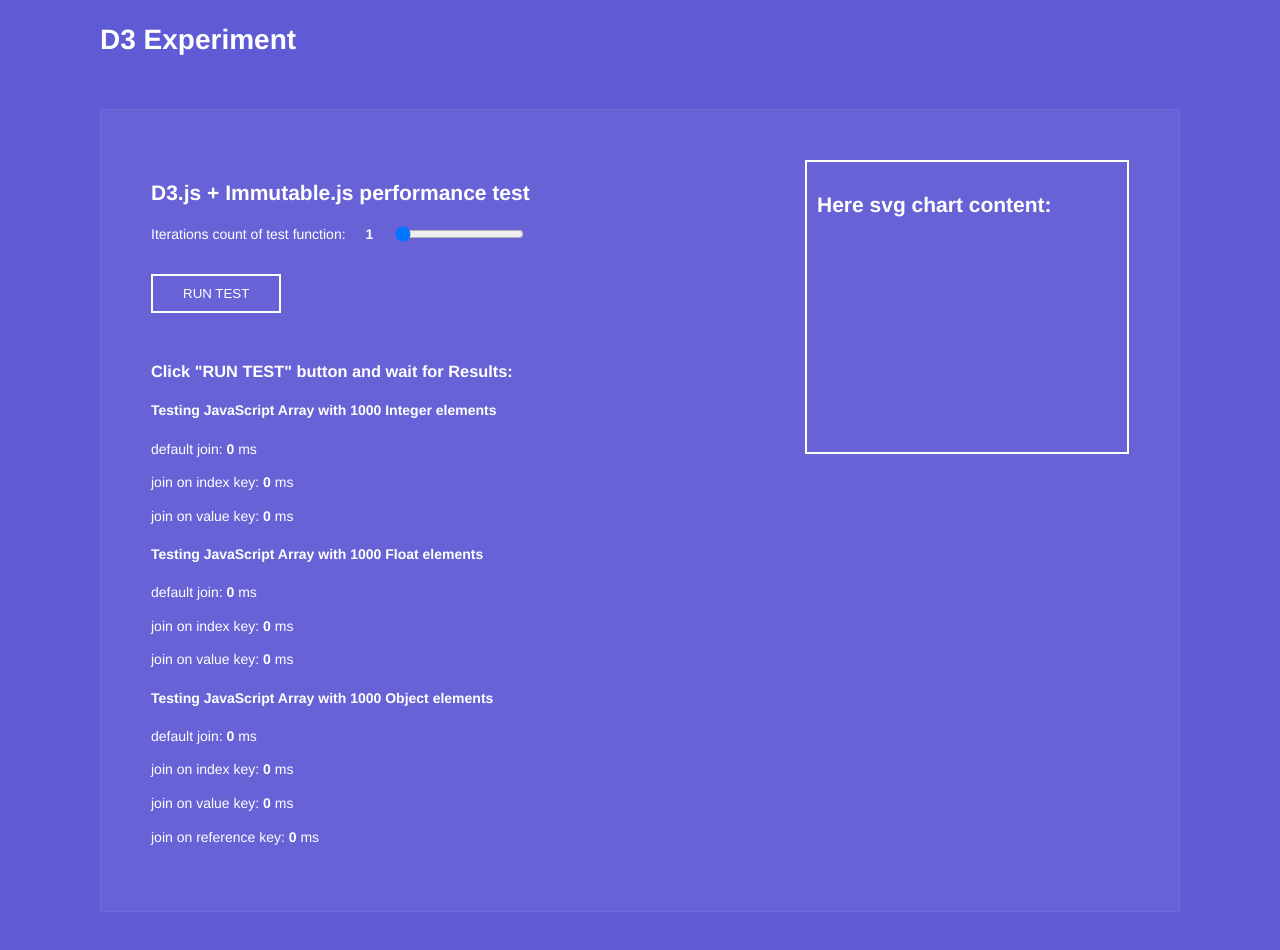
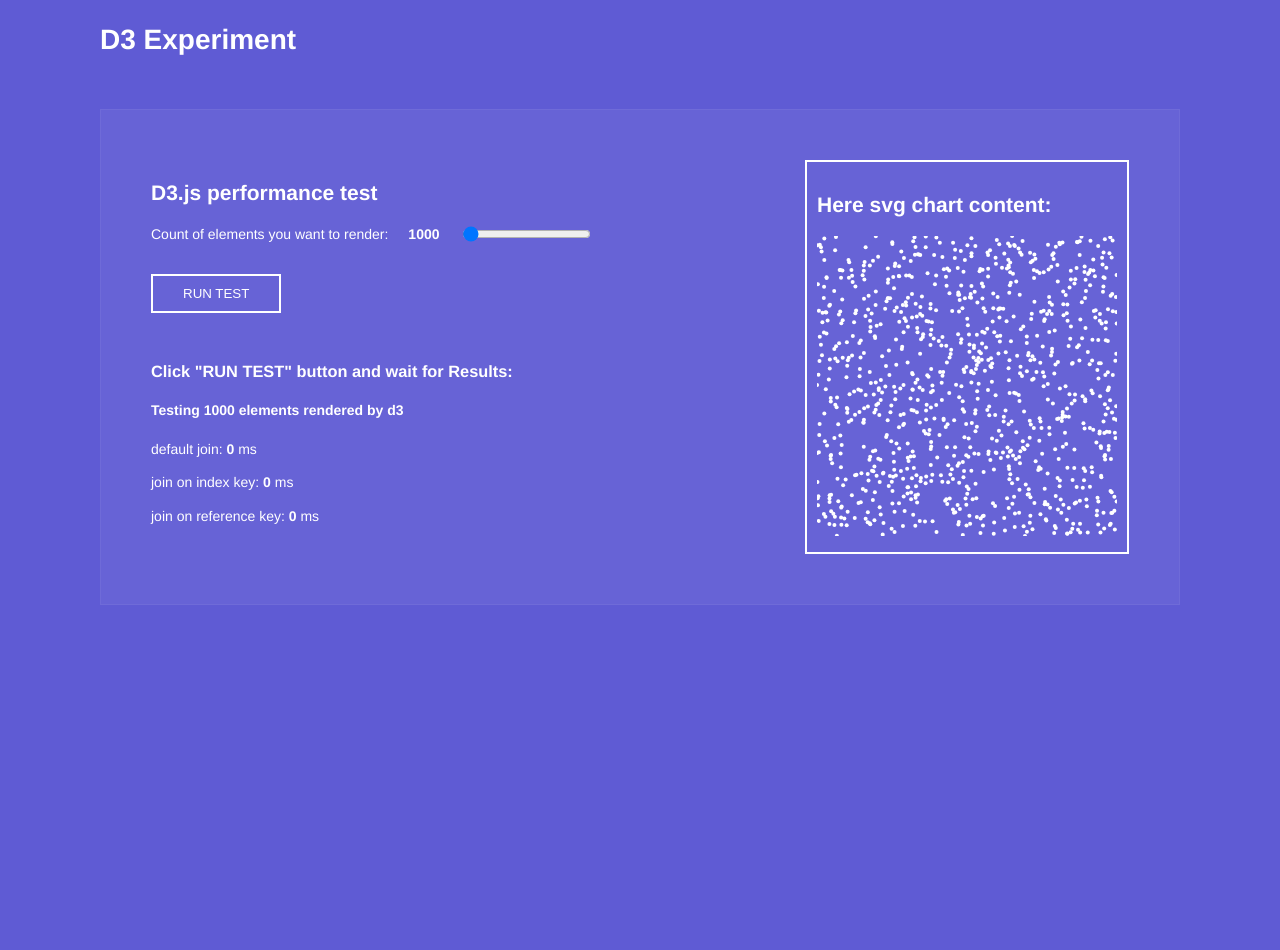
Before and after one commit to geekplux/d3-experiment, a React (Create React App) app: page / in a window 1280 px wide. Both pictures are taken after a click on the button "RUN TEST". Shown: the top 950 px of the page. After the commit the page ends 800 px from the top, so only its background shows below. Built offline with nearby package versions, Linux system fonts and the light colour scheme.

Commit message:
feat: test d3 rendering performance

```diff
--- a/package.json
+++ b/package.json
@@ -4,7 +4,6 @@
   "private": true,
   "dependencies": {
     "d3": "^5.7.0",
-    "immutable": "^4.0.0-rc.12",
     "react": "^16.6.3",
     "react-dom": "^16.6.3",
     "react-scripts": "2.1.1"
--- a/src/containers/Performance/index.js
+++ b/src/containers/Performance/index.js
@@ -1,77 +1,67 @@
 import React, { Component } from "react";
 import * as d3 from "d3";
 import { makeTester } from "./performance";
-import testCases from "./testCases";
+import test from "./test";
 import "./index.scss";
-
-function runTest(tester, svg) {
-  const results = [];
-  testCases.map(test => {
-    const spec = test(tester, svg);
-    results.push(spec);
-  });
-  return results;
-}
 
 export default class Performance extends Component {
   constructor(props) {
     super(props);
     this.state = {
-      iterations: 1,
-      testResults: []
+      testResults: [],
+      size: 300,
+      count: 1000
     };
   }
 
   setSVGRef = ref => (this.svgRef = ref);
 
   handleChange = event => {
-    this.setState({ iterations: event.target.value });
+    this.setState({ count: event.target.value });
   };
 
   handleClick = event => {
-    const { iterations } = this.state;
+    const { count, size } = this.state;
     const svg = d3.select(this.svgRef);
-    const tester = makeTester({ iterations });
-    const testResults = runTest(tester, svg);
+    const tester = makeTester();
+    const testResults = test({ tester, svg, count, size });
+    console.log(testResults);
     this.setState({ testResults });
   };
 
   render() {
-    const { iterations, testResults } = this.state;
+    const { testResults, size, count } = this.state;
     return (
       <div className="Performance">
         <div className="test">
-          <h2>D3.js + Immutable.js performance test</h2>
+          <h2>D3.js performance test</h2>
           <div className="iterations">
-            <span>Iterations count of test function:</span>
-            <strong>{iterations}</strong>
+            <span>Count of elements you want to render:</span>
+            <strong>{count}</strong>
             <input
               onChange={this.handleChange}
               type="range"
-              min="10"
-              max="1000"
-              step="10"
-              value={iterations}
+              min="100"
+              max="100000"
+              step="100"
+              value={count}
             />
           </div>
           <button onClick={this.handleClick}>RUN TEST</button>
           <h3>Click "RUN TEST" button and wait for Results: </h3>
-          {testResults &&
-            testResults.map((result, i) => (
-              <div className="result" key={i}>
-                <h4>{result.title}</h4>
-                {result.items &&
-                  result.items.map((item, j) => (
-                    <p key={j}>
-                      {item.desc}: <strong>{item.time}</strong> ms
-                    </p>
-                  ))}
-              </div>
-            ))}
+          <div className="result">
+            <h4>{testResults.title}</h4>
+            {testResults.items &&
+              testResults.items.map((item, i) => (
+                <p key={i}>
+                  {item.desc}: <strong>{item.time}</strong> ms
+                </p>
+              ))}
+          </div>
         </div>
         <div className="vis">
           <h2>Here svg chart content: </h2>
-          <svg ref={this.setSVGRef} />
+          <svg ref={this.setSVGRef} style={{ width: size, height: size }} />
         </div>
       </div>
     );
--- a/src/containers/Performance/performance.js
+++ b/src/containers/Performance/performance.js
@@ -1,14 +1,13 @@
+import { randomNum } from "../../utils";
+
 export function makeTester({
-  iterations = 100,
   testFn = renderD3,
   setupFn = cleanup,
-  teardownFn = cleanup
+  teardownFn
 } = {}) {
   return function(name, args) {
     console.time(name);
     const startTime = window.performance.now();
-    var i = 0;
-    for (; i < iterations; i++) {
     if (setupFn) {
       setupFn(args);
     }
@@ -16,7 +15,6 @@
     testFn(args);
     if (teardownFn) {
       teardownFn(args);
-      }
     }
     console.timeEnd(name);
     const endTime = window.performance.now();
@@ -28,7 +26,15 @@
   svg.node().innerHTML = "";
 }
 
-export function renderD3({ data, key, color = '#fff', radius = 5, xAccessor = d => getRandomInt(200), yAccessor = d => getRandomInt(200), svg } = {}) {
+export function renderD3({
+  data,
+  key,
+  color = "#fff",
+  radius = 2,
+  xAccessor = d => randomNum(200),
+  yAccessor = d => randomNum(200),
+  svg
+} = {}) {
   const circ = svg
     .selectAll("circle")
     .data(data, key)
@@ -36,14 +42,9 @@
     .append("circle");
 
   circ.attr({ cx: 50, cy: 50, r: 50, fill: "black" });
-  circ.attr("fill", color)
+  circ
+    .attr("fill", color)
     .attr("cx", xAccessor)
-    .attr('cy', yAccessor)
-    .attr('r', radius);
-
-  circ.exit().remove();
+    .attr("cy", yAccessor)
+    .attr("r", radius);
 }
-
-function getRandomInt(max) {
-  return Math.floor(Math.random() * Math.floor(max));
-}
--- /dev/null
+++ b/src/containers/Performance/test.js
@@ -0,0 +1,29 @@
+import * as d3 from 'd3';
+import { randomNum } from '../../utils';
+
+export default function ({ tester, svg, count = 1000, size = 500 } = {}) {
+  const spec = {
+    title: `Testing ${count} elements rendered by d3`,
+    items: [
+      { desc: 'default join', },
+      { desc: 'join on index key', },
+      { desc: 'join on reference key', },
+    ],
+  };
+
+  console.debug(spec.title);
+  console.debug('***************************************************');
+
+  const data = d3.range(0, count).map((d, i) => ({ index: i, x: randomNum(size), y: randomNum(size) }));
+
+  const index = (d, i) => { return i; };
+  const xAccessor = d => d.x;
+  const yAccessor = d => d.y;
+  const ref = d => d;
+
+  spec.items[0].time = tester(spec.items[0].desc, { svg, data, key: undefined, xAccessor, yAccessor });
+  spec.items[1].time= tester(spec.items[1].desc, { svg, data, key: index, xAccessor, yAccessor });
+  spec.items[2].time = tester(spec.items[2].desc, { svg, data, key: ref, xAccessor, yAccessor });
+
+  return spec;
+};
--- a/src/containers/Performance/testCases.js
+++ /dev/null
@@ -1,109 +0,0 @@
-import * as d3 from 'd3';
-import Immutable from 'immutable';
-
-// export default [testJSInt, testImmutableInt, testJSFloat, testJSObj];
-export default [testJSInt, testJSFloat, testJSObj];
-// export default [testImmutableInt];
-
-export function testJSInt(tester, svg) {
-  const spec = {
-    title: 'Testing JavaScript Array with 1000 Integer elements',
-    items: [
-      { desc: 'default join', },
-      { desc: 'join on index key', },
-      { desc: 'join on value key', },
-    ],
-  };
-
-  console.debug(spec.title);
-  console.debug('***************************************************');
-
-  var data = d3.range(0, 1000);
-  var index = function(d, i) { return i; };
-  var accessor = function(d, i) { return d; };
-
-  spec.items[0].time = tester(spec.items[0].desc, { svg, data, key: undefined, xAccessor: accessor });
-  spec.items[1].time= tester(spec.items[1].desc, { svg, data, key: index, xAccessor: accessor });
-  spec.items[2].time = tester(spec.items[2].desc, { svg, data, key: accessor, xAccessor: accessor });
-
-  return spec;
-};
-
-export function testJSFloat(tester, svg) {
-  const spec = {
-    title: 'Testing JavaScript Array with 1000 Float elements',
-    items: [
-      { desc: 'default join', },
-      { desc: 'join on index key', },
-      { desc: 'join on value key', },
-    ],
-  };
-
-  console.debug(spec.title);
-  console.debug('***************************************************');
-
-  var data = d3.range(0, 1000).map(Math.random);
-  var index = function(d, i) { return i; };
-  var accessor = function(d, i) { return d; };
-
-  spec.items[0].time = tester(spec.items[0].desc, { svg, data, key: undefined, xAccessor: accessor });
-  spec.items[1].time= tester(spec.items[1].desc, { svg, data, key: index, xAccessor: accessor });
-  spec.items[2].time = tester(spec.items[2].desc, { svg, data, key: accessor, xAccessor: accessor });
-
-  return spec;
-};
-
-export function testJSObj(tester, svg) {
-  const spec = {
-    title: 'Testing JavaScript Array with 1000 Object elements',
-    items: [
-      { desc: 'default join', },
-      { desc: 'join on index key', },
-      { desc: 'join on value key', },
-      { desc: 'join on reference key', },
-    ],
-  };
-
-  console.debug(spec.title);
-  console.debug('***************************************************');
-
-  var data = d3.range(0, 1000).map(function(d, i){
-    return { x: i, y: d };
-  });
-
-  var index = function(d, i) { return i; };
-  var accessor = function(d, i) { return d['x']; };
-  var ref = function(d, i) { return d; };
-
-  spec.items[0].time = tester(spec.items[0].desc, { svg, data, key: undefined, xAccessor: accessor });
-  spec.items[1].time= tester(spec.items[1].desc, { svg, data, key: index, xAccessor: accessor });
-  spec.items[2].time = tester(spec.items[2].desc, { svg, data, key: accessor, xAccessor: accessor });
-  spec.items[3].time = tester(spec.items[3].desc, { svg, data, key: ref, xAccessor: accessor });
-
-  return spec;
-};
-
-export function testImmutableInt(tester, svg) {
-  const spec = {
-    title: 'Testing Immutable IndexedSeq with 1000 Object elements',
-    items: [
-      { desc: 'default join', },
-      { desc: 'join on index key', },
-      { desc: 'join on value key', },
-    ],
-  };
-
-  console.debug(spec.title);
-  console.debug('***************************************************');
-
-  var data = [Immutable.fromJS(d3.range(0, 1000))];
-
-  var index = function(d, i) { return i; };
-  var accessor = function(d, i) { return d; };
-
-  spec.items[0].time = tester(spec.items[0].desc, { svg, data, key: undefined, xAccessor: accessor });
-  spec.items[1].time= tester(spec.items[1].desc, { svg, data, key: index, xAccessor: accessor });
-  spec.items[2].time = tester(spec.items[2].desc, { svg, data, key: accessor, xAccessor: accessor });
-
-  return spec;
-};
--- /dev/null
+++ b/src/utils.js
@@ -0,0 +1,3 @@
+export function randomNum(max) {
+  return Math.random() * Math.floor(max);
+}
```
Lines whose indentation alone changed are shown as unchanged.
